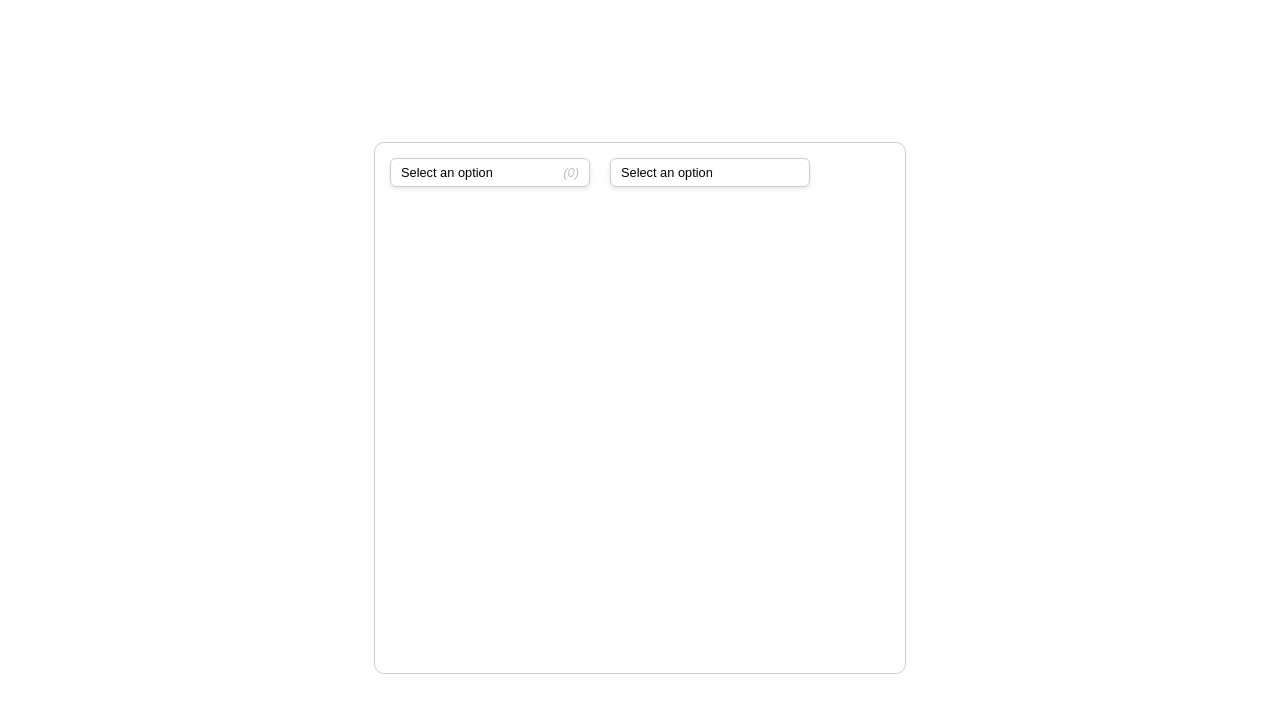
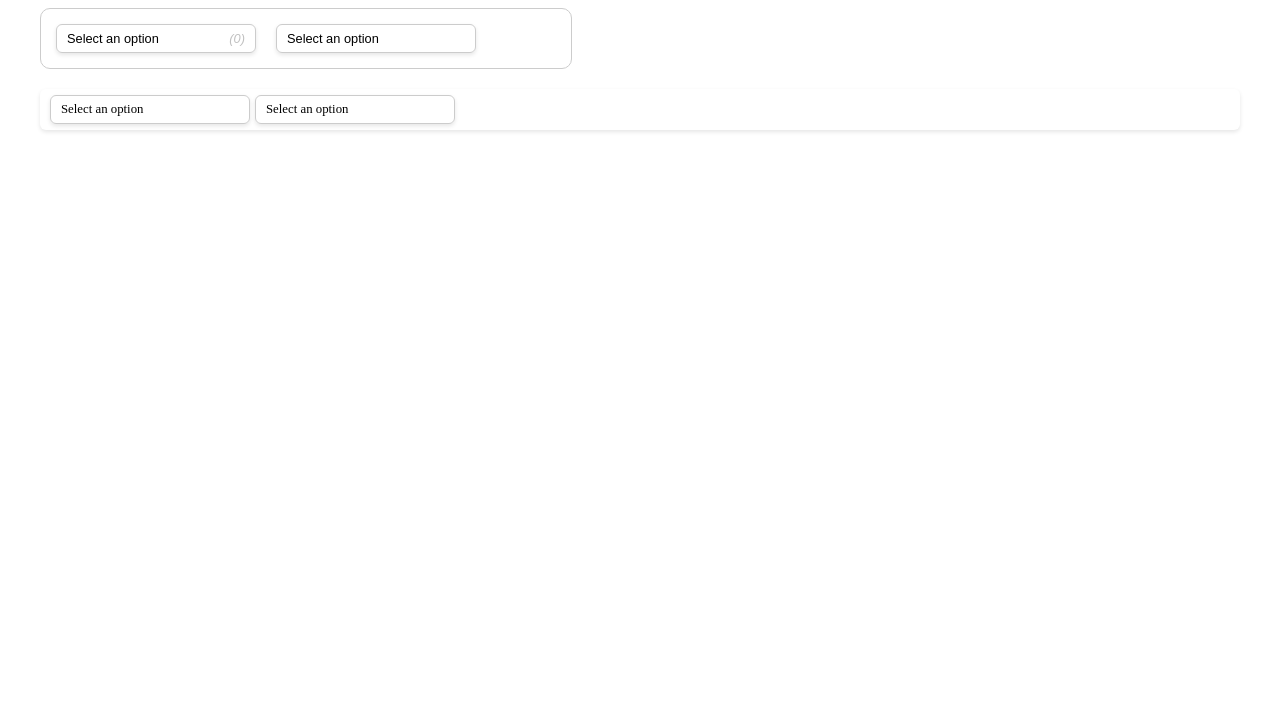
Before and after one commit to zpaulange/react_ui, a React (Vite) app: page / in a window 1280 px wide. Shown: the top 712 px of the page. Built offline with nearby package versions, Linux system fonts and the light colour scheme.

Commit message:
datatable in progress

```diff
--- a/src/App.css
+++ b/src/App.css
@@ -3,7 +3,7 @@ body{
   display: flex;
   flex-direction: column;
   align-items: center;
-  justify-content: center;
+  /*justify-content: center;*/
   height: 100vh;
 }
 
@@ -14,7 +14,9 @@ body{
   text-align: center;
   font-family: Arial, sans-serif;
   border:1px solid #ccc;
-  height: 500px;
   display: flex;
   gap:20px;
 }
+.box{
+  margin-top:20px;
+}
--- a/src/App.tsx
+++ b/src/App.tsx
@@ -2,6 +2,7 @@
 import { useState } from 'react'
 import './App.css'
 import Select from './ui/Select/Select'
+import DataTable from './ui/DataTable/DataTable'
 
 function App() {
   const optionsList1 = [
@@ -42,6 +43,9 @@ function App() {
           isLabel={true}
         />
       </div>
+      <div className='box'>
+        <DataTable/>
+      </div>
     </>
   )
 }
--- /dev/null
+++ b/src/ui/DataTable/DataTable.tsx
@@ -0,0 +1,30 @@
+import Select from "../Select/Select"
+import styles from "./dataTable.module.scss"
+
+export default function DataTable() {
+  return (
+    <div className={styles.datatable}>
+        <div className={styles.datatable_head}>
+            <Select
+                options={[
+                    { label: 'tout', value: 'Tout' },
+                    { label: 'Option 1', value: 'option1' },
+                    { label: 'Option 2', value: 'option2' },
+                    { label: 'Option 3', value: 'option3' }
+                ]}
+                onSelect={(option: any) => {}}
+            />
+            <Select
+                options={[
+                    { label: 'tout', value: 'Tout' },
+                    { label: 'Option 1', value: 'option1' },
+                    { label: 'Option 2', value: 'option2' },
+                    { label: 'Option 3', value: 'option3' }
+                ]}
+                onSelect={(option: any) => {}}
+            />
+        </div>
+
+    </div>
+  )
+}
--- /dev/null
+++ b/src/ui/DataTable/dataTable.module.scss
@@ -0,0 +1,14 @@
+.datatable{
+    //overflow-x: scroll;
+    //overflow-y: hidden;
+    width: 1200px;
+}
+.datatable_head{
+    display: flex;
+    justify-content: flex-start;
+    gap:5px;
+    align-items: center;
+    padding: 6px 10px;
+    border-radius: 6px;
+    box-shadow: 0 2px 4px rgba(0, 0, 0, 0.1);
+}
```
